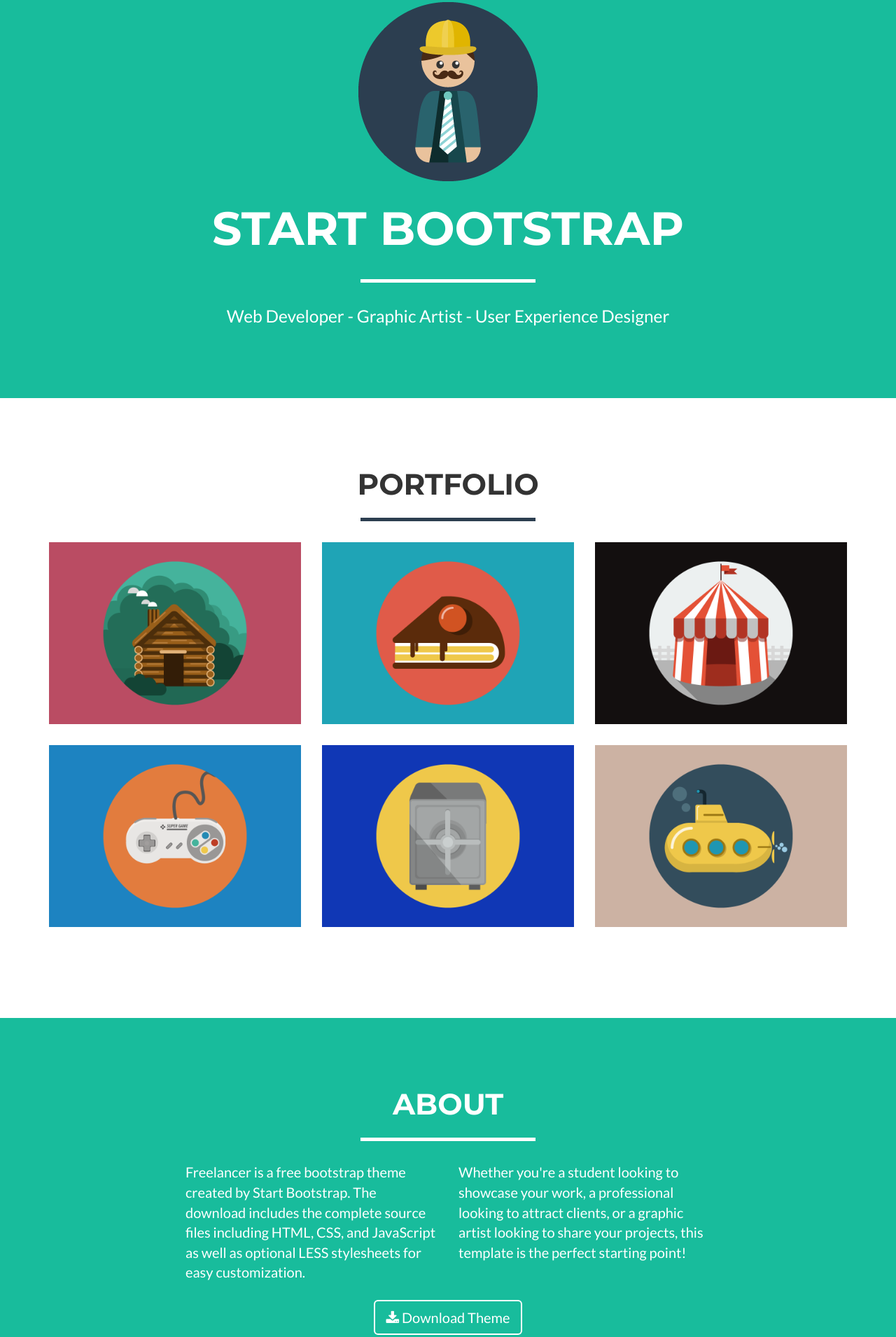
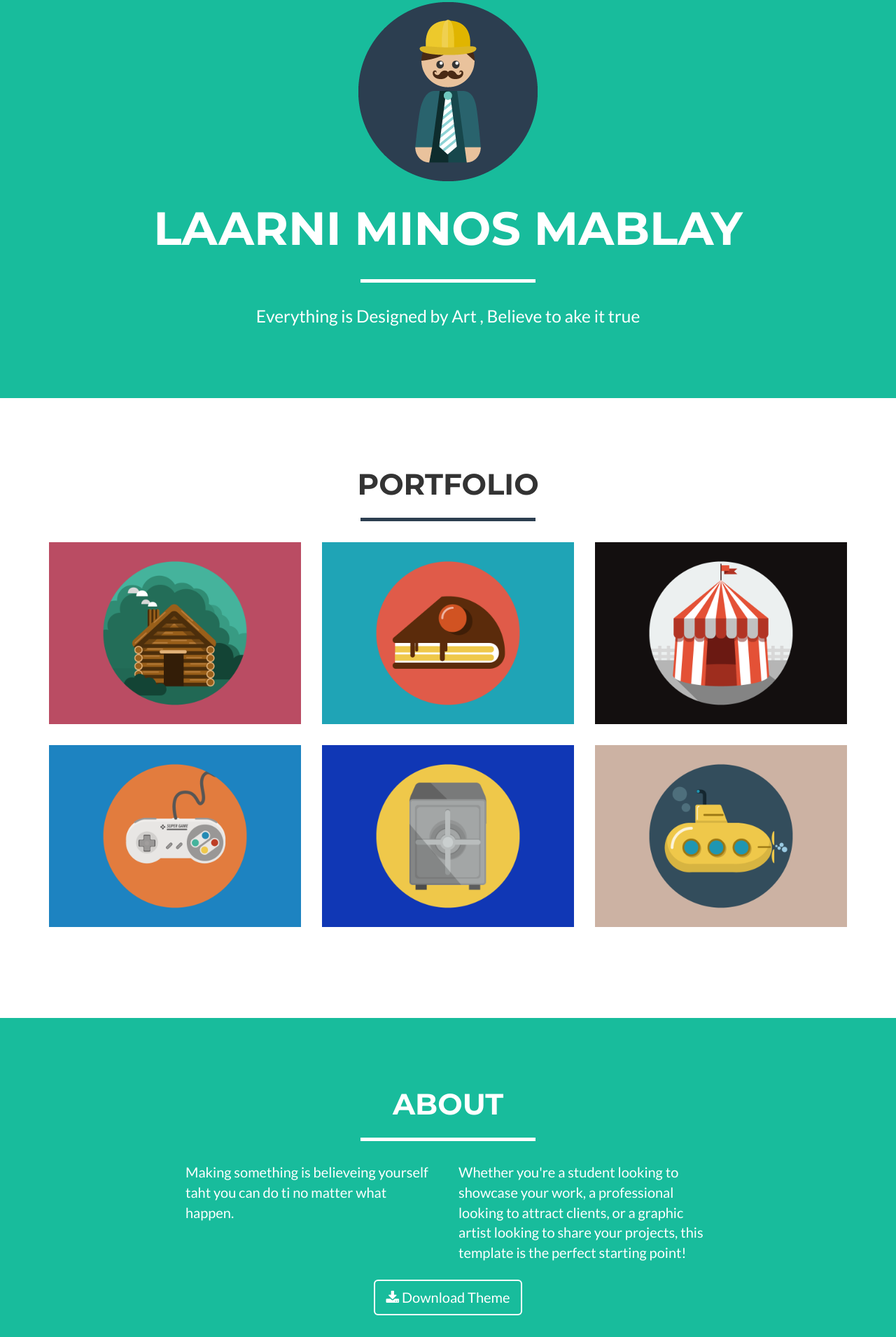
Before and after one commit to laarnimablay/laarnimablay, a website: page index.html in a window 1280 px wide. Shown: the part 197-2108 px from the top of the page at 70% size. Drawn offline with nearby package versions, Linux system fonts and the light colour scheme.

Commit message:
Update index.html

```diff
--- a/index.html
+++ b/index.html
@@ -9,7 +9,7 @@
     <meta name="description" content="">
     <meta name="author" content="">
 
-    <title>Freelancer - Start Bootstrap Theme</title>
+    <title>Laarni Minos Mablay</title>
 
     <!-- Bootstrap Core CSS -->
     <link href="vendor/bootstrap/css/bootstrap.min.css" rel="stylesheet">
@@ -73,9 +73,9 @@
                 <div class="col-lg-12">
                     <img class="img-responsive" src="img/profile.png" alt="">
                     <div class="intro-text">
-                        <span class="name">Start Bootstrap</span>
+                        <span class="name">Laarni Minos Mablay</span>
                         <hr class="star-light">
-                        <span class="skills">Web Developer - Graphic Artist - User Experience Designer</span>
+                        <span class="skills"> Everything is Designed by Art , Believe to ake it true </span>
                     </div>
                 </div>
             </div>
@@ -167,7 +167,7 @@
             </div>
             <div class="row">
                 <div class="col-lg-4 col-lg-offset-2">
-                    <p>Freelancer is a free bootstrap theme created by Start Bootstrap. The download includes the complete source files including HTML, CSS, and JavaScript as well as optional LESS stylesheets for easy customization.</p>
+                    <p>Making something is believeing yourself taht you can do ti no matter what happen. </p>
                 </div>
                 <div class="col-lg-4">
                     <p>Whether you're a student looking to showcase your work, a professional looking to attract clients, or a graphic artist looking to share your projects, this template is the perfect starting point!</p>
@@ -243,11 +243,11 @@
                 <div class="row">
                     <div class="footer-col col-md-4">
                         <h3>Location</h3>
-                        <p>3481 Melrose Place
-                            <br>Beverly Hills, CA 90210</p>
+                        <p>#87-A prk.24 San Carlos Hieghts , Quezon Hill Ext.
+                            <br>Baguio, Benguet</p>
                     </div>
                     <div class="footer-col col-md-4">
-                        <h3>Around the Web</h3>
+                        <h3>Around the Worldå</h3>
                         <ul class="list-inline">
                             <li>
                                 <a href="#" class="btn-social btn-outline"><i class="fa fa-fw fa-facebook"></i></a>
```
